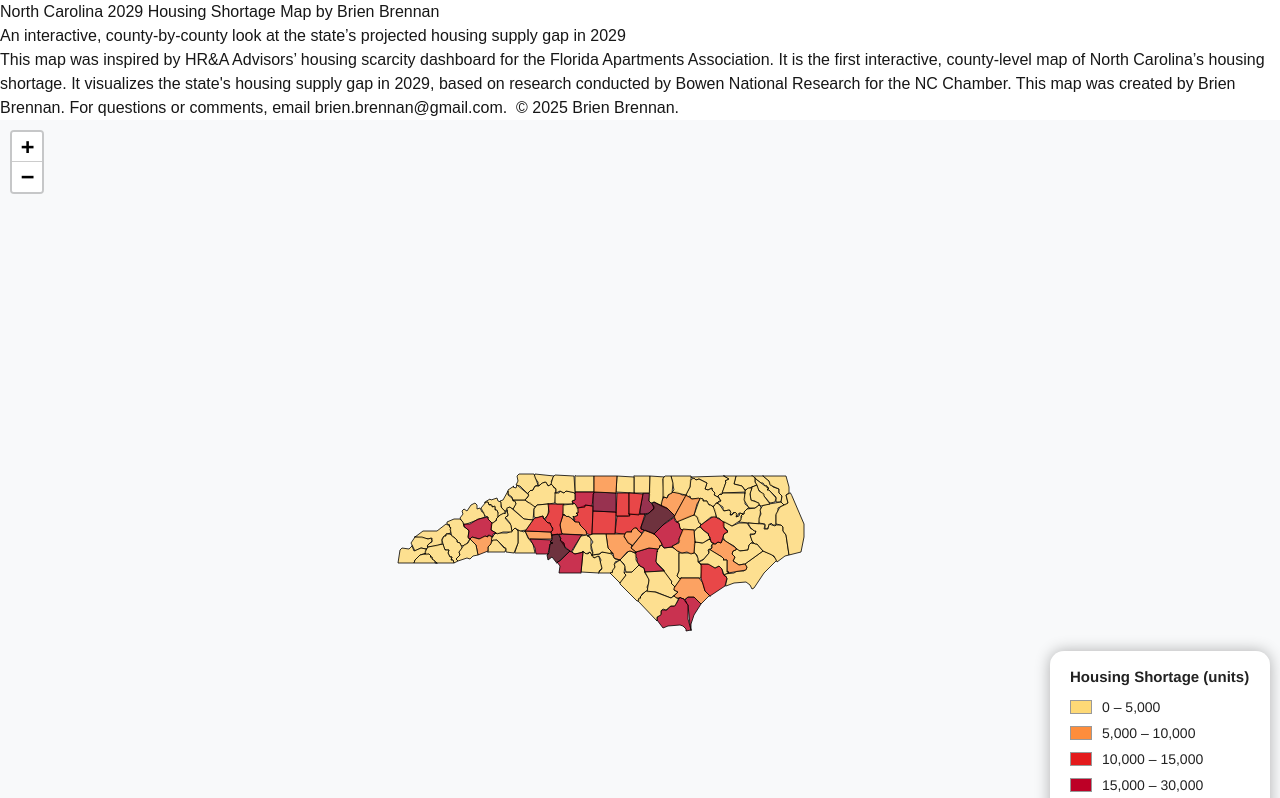
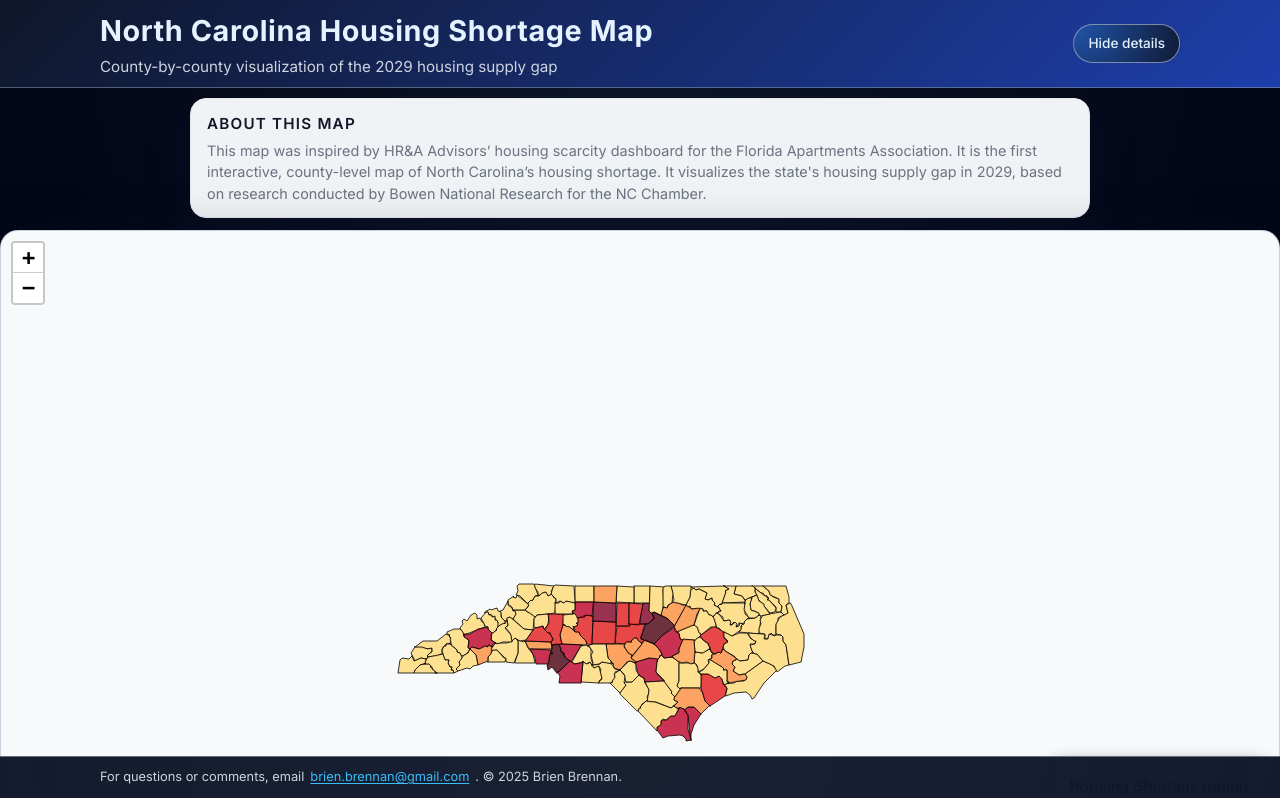
Before and after one commit to Brennan919/nc-housing-map, a Next.js app: page / in a window 1280 px wide. Shown: the top 798 px of the page. Built offline with nearby package versions, Linux system fonts and the light colour scheme.

Commit message:
Improve header, footer, and styling

```diff
--- a/app/globals.css
+++ b/app/globals.css
@@ -49,3 +49,226 @@ body {
 .leaflet-popup-tip {
   background: white !important;
 }
+
+:root {
+  --header-height: 88px;
+  --footer-height: 44px;
+  --color-bg: #0b1220;
+  --color-surface: #ffffff;
+  --color-surface-muted: #f3f4f6;
+  --color-border-subtle: #e5e7eb;
+  --color-header: #020617;
+  --color-header-accent: #38bdf8; /* cyan accent */
+  --color-text-main: #0f172a;
+  --color-text-muted: #6b7280;
+}
+
+/* Overall page shell */
+.page-shell {
+  min-height: 100vh;
+  background: radial-gradient(circle at top, #0f172a, #020617 60%);
+  color: var(--color-text-main);
+}
+
+/* Fixed header */
+.site-header {
+  position: fixed;
+  top: 0;
+  left: 0;
+  right: 0;
+  height: var(--header-height);
+  z-index: 1000;
+  background: linear-gradient(
+    135deg,
+    rgba(15, 23, 42, 0.98),
+    rgba(30, 64, 175, 0.98)
+  );
+  border-bottom: 1px solid rgba(148, 163, 184, 0.5);
+  backdrop-filter: blur(16px);
+}
+
+.site-header-inner {
+  max-width: 1120px;
+  height: 100%;
+  margin: 0 auto;
+  padding: 12px 20px;
+  display: flex;
+  align-items: center;
+  justify-content: space-between;
+  gap: 24px;
+}
+
+.site-title-block {
+  display: flex;
+  flex-direction: column;
+  gap: 4px;
+}
+
+.site-title {
+  margin: 0;
+  font-size: 1.8rem;
+  font-weight: 700;
+  letter-spacing: 0.02em;
+  color: #e5f2ff;
+}
+
+.site-subtitle {
+  margin: 0;
+  font-size: 0.95rem;
+  font-weight: 400;
+  color: rgba(226, 232, 240, 0.9);
+}
+
+/* About toggle button */
+.about-toggle {
+  border-radius: 999px;
+  border: 1px solid rgba(148, 163, 184, 0.8);
+  background: radial-gradient(
+    circle at top left,
+    rgba(56, 189, 248, 0.22),
+    rgba(15, 23, 42, 0.9)
+  );
+  color: #e5f2ff;
+  padding: 8px 14px;
+  font-size: 0.85rem;
+  font-weight: 500;
+  cursor: pointer;
+  display: inline-flex;
+  align-items: center;
+  gap: 6px;
+  transition: background 0.15s ease, transform 0.1s ease,
+    box-shadow 0.15s ease, border-color 0.15s ease;
+}
+
+.about-toggle:hover {
+  transform: translateY(-1px);
+  box-shadow: 0 10px 18px rgba(15, 23, 42, 0.5);
+  border-color: rgba(56, 189, 248, 0.9);
+}
+
+.about-toggle:active {
+  transform: translateY(0);
+  box-shadow: none;
+}
+
+/* Main content area: fills viewport minus header/footer */
+.main-content {
+  padding-top: var(--header-height);
+  padding-bottom: var(--footer-height);
+  height: 100vh;
+  box-sizing: border-box;
+  display: flex;
+  flex-direction: column;
+  gap: 12px;
+}
+
+/* About panel that overlays above the map */
+.about-panel {
+  max-width: 900px;
+  margin: 10px auto 0;
+  padding: 14px 16px 12px;
+  background: rgba(248, 250, 252, 0.97);
+  border-radius: 16px;
+  border: 1px solid var(--color-border-subtle);
+  box-shadow: 0 18px 45px rgba(15, 23, 42, 0.25);
+}
+
+.about-title {
+  margin: 0 0 4px;
+  font-size: 0.95rem;
+  font-weight: 600;
+  text-transform: uppercase;
+  letter-spacing: 0.08em;
+  color: #111827;
+}
+
+.about-text {
+  margin: 0;
+  font-size: 0.9rem;
+  line-height: 1.5;
+  color: var(--color-text-muted);
+}
+
+/* Map wrapper fills the remaining space */
+.page-map-wrapper {
+  flex: 1;
+  min-height: 0;
+}
+
+/* Make the Leaflet map fill the available space */
+.page-map-wrapper .leaflet-container {
+  height: 100%;
+  width: 100%;
+  border-radius: 18px;
+  box-shadow: 0 24px 60px rgba(15, 23, 42, 0.6);
+  border: 1px solid rgba(148, 163, 184, 0.45);
+}
+
+/* Fixed footer at bottom */
+.site-footer {
+  position: fixed;
+  bottom: 0;
+  left: 0;
+  right: 0;
+  height: var(--footer-height);
+  z-index: 1000;
+  background: radial-gradient(
+    circle at top,
+    rgba(15, 23, 42, 0.96),
+    rgba(15, 23, 42, 0.98)
+  );
+  border-top: 1px solid rgba(148, 163, 184, 0.6);
+}
+
+.footer-text {
+  max-width: 1120px;
+  margin: 0 auto;
+  padding: 10px 20px;
+  font-size: 0.8rem;
+  color: rgba(226, 232, 240, 0.9);
+  display: flex;
+  flex-wrap: wrap;
+  gap: 6px;
+  align-items: center;
+}
+
+.footer-text a {
+  color: var(--color-header-accent);
+  text-decoration: underline;
+  text-decoration-thickness: 1px;
+  text-underline-offset: 2px;
+}
+
+.footer-text a:hover {
+  text-decoration-thickness: 2px;
+}
+
+/* Basic responsive tweaks */
+@media (max-width: 640px) {
+  :root {
+    --header-height: 96px;
+  }
+
+  .site-header-inner {
+    flex-direction: column;
+    align-items: flex-start;
+    justify-content: center;
+  }
+
+  .site-title {
+    font-size: 1.4rem;
+  }
+
+  .site-subtitle {
+    font-size: 0.85rem;
+  }
+
+  .about-panel {
+    margin-inline: 12px;
+  }
+
+  .footer-text {
+    padding-inline: 16px;
+    font-size: 0.78rem;
+  }
+}
--- a/app/layout.js
+++ b/app/layout.js
@@ -1,13 +1,7 @@
-import { Geist, Geist_Mono } from "next/font/google";
 import "./globals.css";
+import { Inter } from "next/font/google";
 
-const geistSans = Geist({
-  variable: "--font-geist-sans",
-  subsets: ["latin"],
-});
-
-const geistMono = Geist_Mono({
-  variable: "--font-geist-mono",
+const inter = Inter({
   subsets: ["latin"],
 });
 
@@ -20,11 +14,7 @@ export const metadata = {
 export default function RootLayout({ children }) {
   return (
     <html lang="en">
-      <body
-        className={`${geistSans.variable} ${geistMono.variable} antialiased`}
-      >
-        {children}
-      </body>
+      <body className={inter.className}>{children}</body>
     </html>
   );
 }
--- a/app/page.js
+++ b/app/page.js
@@ -1,36 +1,68 @@
 "use client";
 
 import dynamic from "next/dynamic";
+import { useState } from "react";
 
 const NcMap = dynamic(() => import("./NcMap"), { ssr: false });
 
 export default function Home() {
+  const [showAbout, setShowAbout] = useState(true);
+
   return (
-    <main className="page-container">
-      <header className="page-header">
-        <h1 className="page-title">
-          North Carolina 2029 Housing Shortage Map by Brien Brennan
+    <div className="page-shell">
+      {/* Fixed header with title */}
+      <header className="site-header">
+        <div className="site-header-inner">
+          <div className="site-title-block">
+            <h1 className="site-title">
+              North Carolina Housing Shortage Map
             </h1>
-        <h2 className="page-subtitle">
-          An interactive, county-by-county look at the state’s projected housing supply gap in 2029
-        </h2>
-        <p className="page-blurb">
-  This map was inspired by HR&amp;A Advisors&rsquo; housing scarcity dashboard
-  for the Florida Apartments Association. It is the first interactive,
-  county-level map of North Carolina&rsquo;s housing shortage. It visualizes
-  the state&apos;s housing supply gap in 2029, based on research conducted
-  by Bowen National Research for the NC Chamber. This map was created by
-  Brien Brennan. For questions or comments, email{" "}
-  <a href="mailto:brien.brennan@gmail.com">brien.brennan@gmail.com</a>.
-  &nbsp;&copy; 2025 Brien Brennan.
+            <p className="site-subtitle">
+              County-by-county visualization of the 2029 housing supply gap
             </p>
+          </div>
 
+          <button
+            type="button"
+            className="about-toggle"
+            onClick={() => setShowAbout((prev) => !prev)}
+          >
+            {showAbout ? "Hide details" : "About this map"}
+          </button>
+        </div>
+      </header>
 
-      </header>
+      {/* Main content: about panel + map */}
+      <main className="main-content">
+        {showAbout && (
+          <section className="about-panel" aria-label="About this map">
+            <h2 className="about-title">About this map</h2>
+            <p className="about-text">
+              This map was inspired by HR&amp;A Advisors&rsquo; housing scarcity
+              dashboard for the Florida Apartments Association. It is the first
+              interactive, county-level map of North Carolina&rsquo;s housing
+              shortage. It visualizes the state&apos;s housing supply gap in
+              2029, based on research conducted by Bowen National Research for
+              the NC Chamber.
+            </p>
+          </section>
+        )}
 
         <section className="page-map-wrapper">
           <NcMap />
         </section>
       </main>
+
+      {/* Fixed footer with contact + copyright */}
+      <footer className="site-footer">
+        <p className="footer-text">
+          For questions or comments, email{" "}
+          <a href="mailto:brien.brennan@gmail.com">
+            brien.brennan@gmail.com
+          </a>
+          .&nbsp;&copy; 2025 Brien Brennan.
+        </p>
+      </footer>
+    </div>
   );
 }
```
Lines whose indentation alone changed are shown as unchanged.
